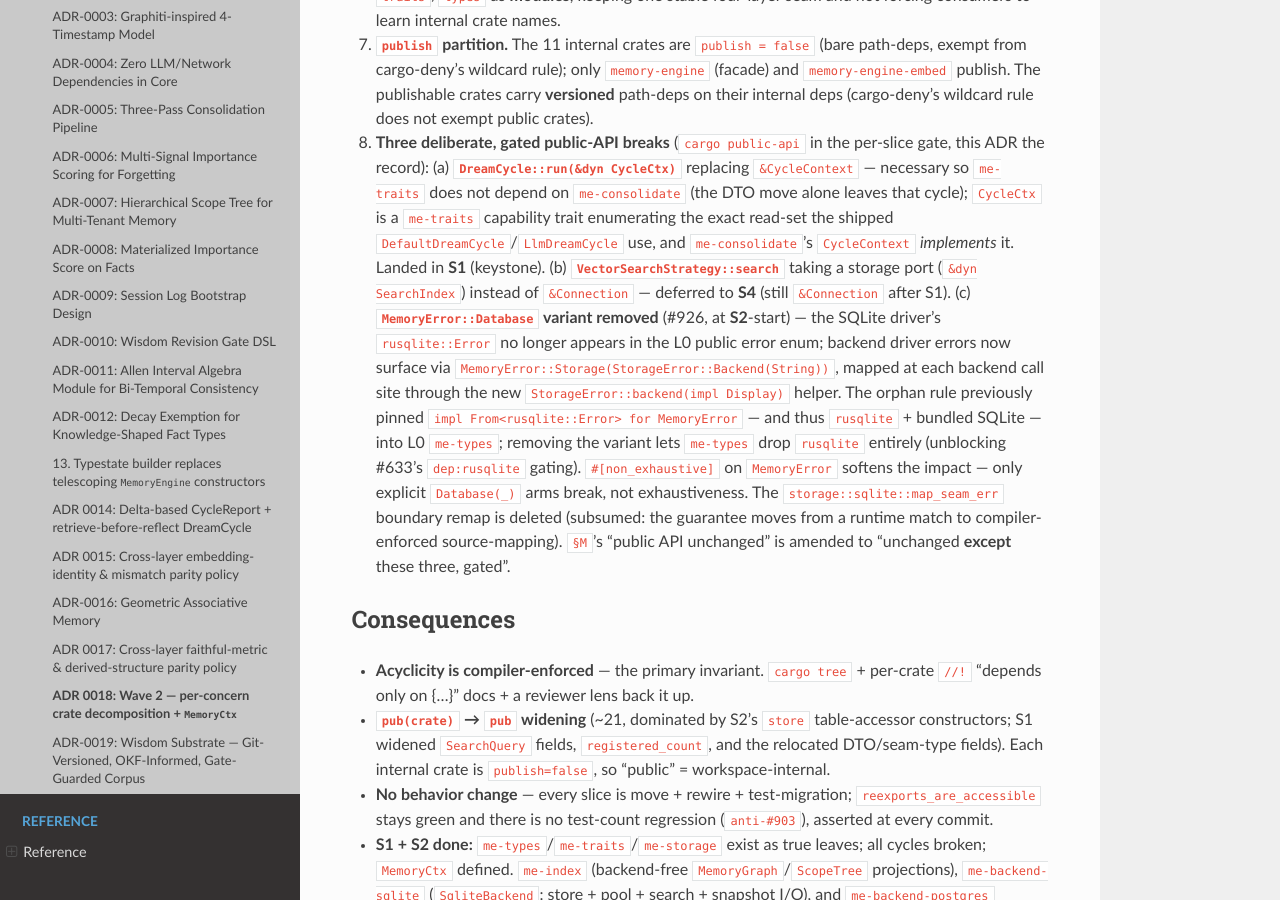
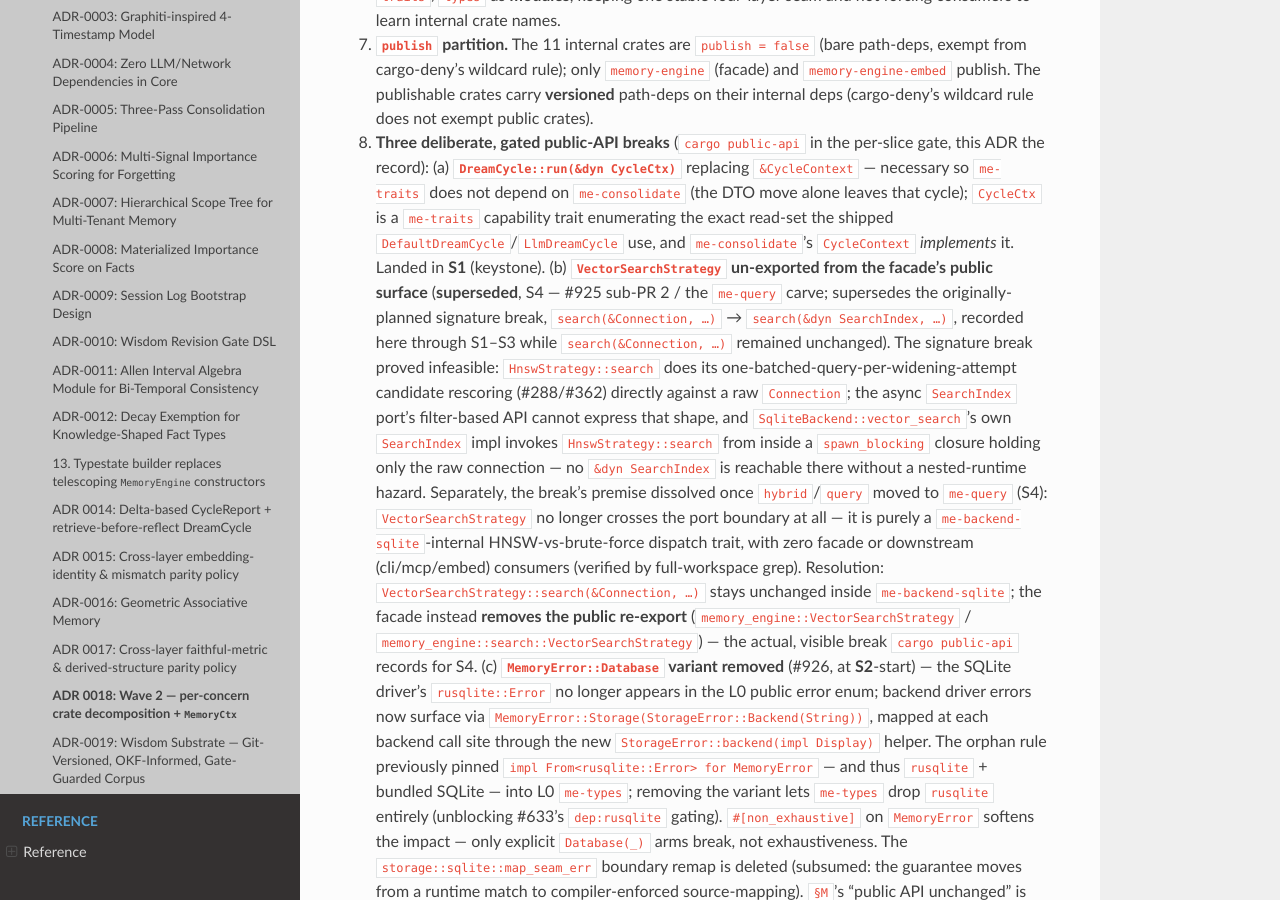
Before and after one commit to dutiona/memory-engine, a Sphinx documentation site: the page built from docs/design/adr/0018-wave2-crate-decomposition-memoryctx.md, in a window 1280 px wide and 900 px high, scrolled down 1491 px. Built offline with Sphinx 7.4.7 and the Read the Docs theme 3.1.0, drawn with Linux system fonts in a browser that asks for light colours; pages that are not in the unit, such as notebooks, are missing from menus.

Commit message:
refactor(retrieval): un-export VectorSearchStrategy from the facade
Supersedes API-break #2 from ADR-0018 (originally: change
VectorSearchStrategy::search's signature from &Connection to
&dyn SearchIndex). That signature break is infeasible: HnswStrategy's
one-batched-query-per-widening-attempt candidate rescoring (#288/#362)
needs a raw Connection, and SqliteBackend's SearchIndex impl invokes it
from inside a spawn_blocking closure holding only that raw connection
-- no &dyn SearchIndex is reachable there without a nested-runtime
hazard.

Separately, the break's premise dissolved once hybrid/query moved to
me-query (S4): VectorSearchStrategy no longer crosses the port boundary
at all. It is now a me-backend-sqlite-internal HNSW-vs-brute-force
dispatch trait, with zero facade or downstream (cli/mcp/embed)
consumers (verified by full-workspace grep).

Keep VectorSearchStrategy::search(&Connection, ...) unchanged inside
me-backend-sqlite. Remove the facade's public re-export instead
(memory_engine::VectorSearchStrategy / memory_engine::search::
VectorSearchStrategy) -- the actual, visible break this PR records.
Update ADR-0018's gated-breaks list accordingly: DreamCycle::run (S1,
done) + VectorSearchStrategy un-export (S4, this PR), not a signature
change.

```diff
--- a/docs/design/adr/0018-wave2-crate-decomposition-memoryctx.md
+++ b/docs/design/adr/0018-wave2-crate-decomposition-memoryctx.md
@@ -75,8 +75,24 @@ build on these boundaries have the durable _why_.
    move alone leaves that cycle); `CycleCtx` is a `me-traits` capability trait enumerating
    the exact read-set the shipped `DefaultDreamCycle`/`LlmDreamCycle` use, and
    `me-consolidate`'s `CycleContext` _implements_ it. Landed in **S1** (keystone).
-   (b) **`VectorSearchStrategy::search`** taking a storage port (`&dyn SearchIndex`)
-   instead of `&Connection` — deferred to **S4** (still `&Connection` after S1).
+   (b) **`VectorSearchStrategy` un-exported from the facade's public surface**
+   (**superseded**, S4 — #925 sub-PR 2 / the `me-query` carve; supersedes the
+   originally-planned signature break, `search(&Connection, …)` →
+   `search(&dyn SearchIndex, …)`, recorded here through S1–S3 while `search(&Connection,
+   …)` remained unchanged). The signature break proved infeasible: `HnswStrategy::search`
+   does its one-batched-query-per-widening-attempt candidate rescoring (#288/#362)
+   directly against a raw `Connection`; the async `SearchIndex` port's filter-based API
+   cannot express that shape, and `SqliteBackend::vector_search`'s own `SearchIndex` impl
+   invokes `HnswStrategy::search` from inside a `spawn_blocking` closure holding only the
+   raw connection — no `&dyn SearchIndex` is reachable there without a nested-runtime
+   hazard. Separately, the break's premise dissolved once `hybrid`/`query` moved to
+   `me-query` (S4): `VectorSearchStrategy` no longer crosses the port boundary at all — it
+   is purely a `me-backend-sqlite`-internal HNSW-vs-brute-force dispatch trait, with zero
+   facade or downstream (cli/mcp/embed) consumers (verified by full-workspace grep).
+   Resolution: `VectorSearchStrategy::search(&Connection, …)` stays unchanged inside
+   `me-backend-sqlite`; the facade instead **removes the public re-export**
+   (`memory_engine::VectorSearchStrategy` / `memory_engine::search::VectorSearchStrategy`)
+   — the actual, visible break `cargo public-api` records for S4.
    (c) **`MemoryError::Database` variant removed** (#926, at **S2**-start) — the SQLite
    driver's `rusqlite::Error` no longer appears in the L0 public error enum; backend driver
    errors now surface via `MemoryError::Storage(StorageError::Backend(String))`, mapped at
```
Also changed, not shown: 2 other files.
